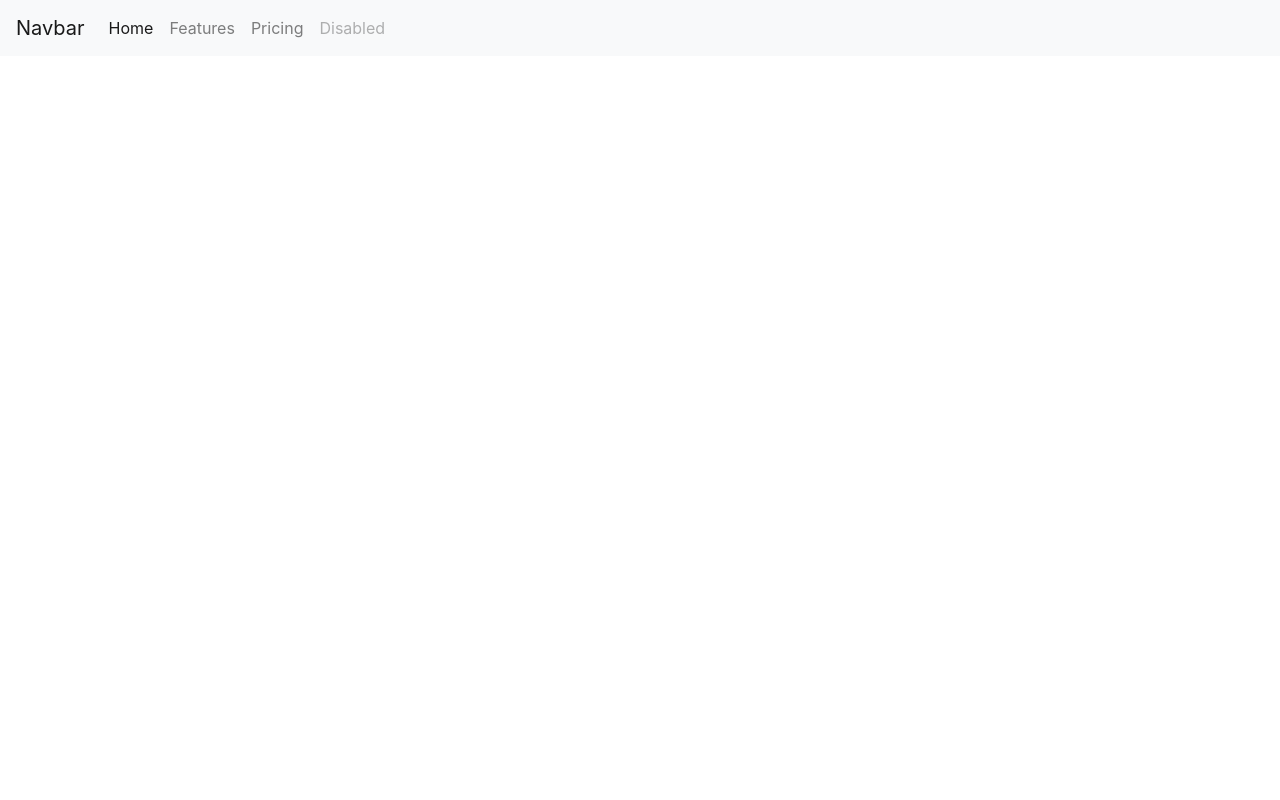
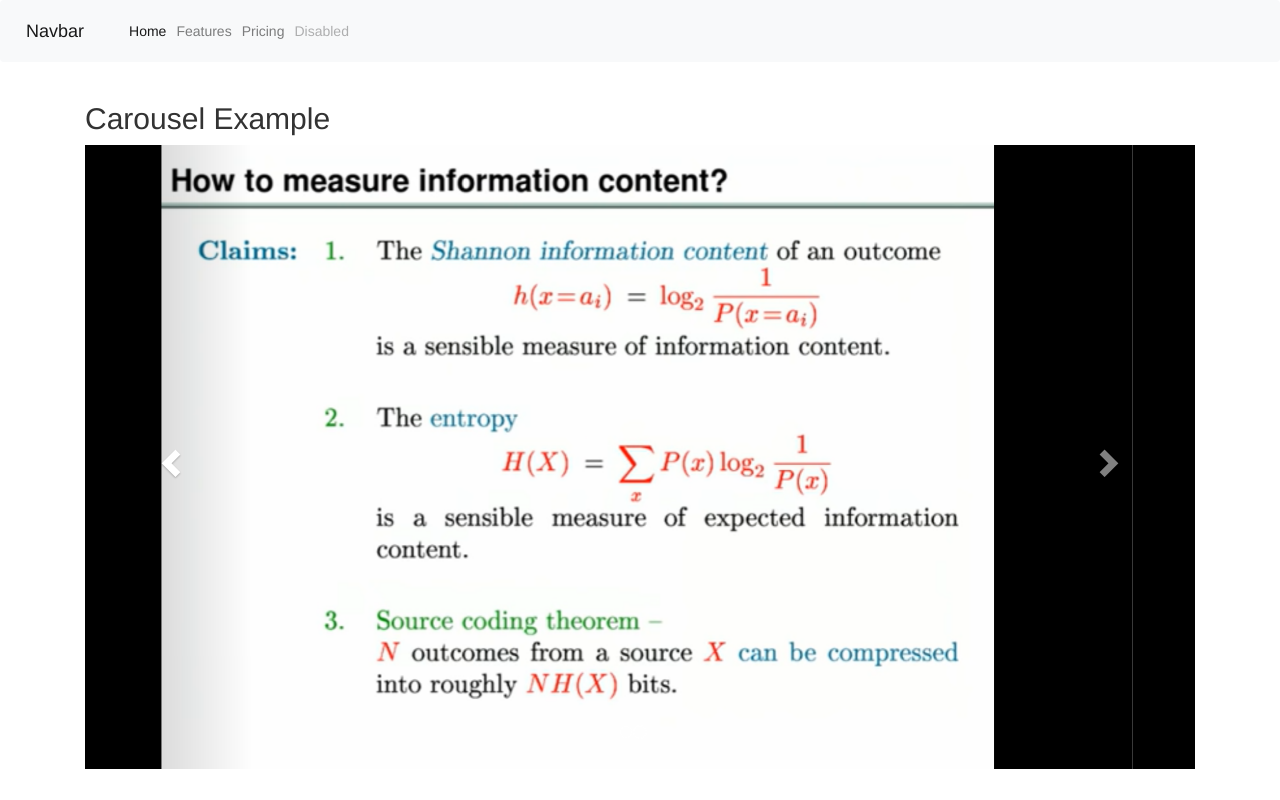
Before and after one commit to hoonie96/uni-project, a plain HTML site: page index.html in a window 1280 px wide. Drawn offline with nearby package versions, Linux system fonts and the light colour scheme.

Commit message:
adding images and slide

```diff
--- a/index.html
+++ b/index.html
@@ -3,6 +3,11 @@
     <head>
         <title>Soyage</title>
         <link rel="stylesheet" href="https://cdn.jsdelivr.net/npm/bootstrap@4.5.3/dist/css/bootstrap.min.css" integrity="sha384-TX8t27EcRE3e/ihU7zmQxVncDAy5uIKz4rEkgIXeMed4M0jlfIDPvg6uqKI2xXr2" crossorigin="anonymous">
+    <!-- phto slide -->
+        <link rel="stylesheet" href="https://maxcdn.bootstrapcdn.com/bootstrap/3.4.1/css/bootstrap.min.css">
+        <script src="https://ajax.googleapis.com/ajax/libs/jquery/3.5.1/jquery.min.js"></script>
+        <script src="https://maxcdn.bootstrapcdn.com/bootstrap/3.4.1/js/bootstrap.min.js"></script>
+
     </head>
     <body>
         <nav class="navbar navbar-expand-lg navbar-light bg-light">
@@ -27,5 +32,46 @@
               </ul>
             </div>
           </nav>
+
+
+<!-- photo slide-->
+          <div class="container">
+            <h2>Carousel Example</h2>
+            <div id="myCarousel" class="carousel slide" data-ride="carousel">
+              <!-- Indicators -->
+              <ol class="carousel-indicators">
+                <li data-target="#myCarousel" data-slide-to="0" class="active"></li>
+                <li data-target="#myCarousel" data-slide-to="1"></li>
+                <li data-target="#myCarousel" data-slide-to="2"></li>
+              </ol>
+
+              <!-- Wrapper for slides -->
+              <div class="carousel-inner">
+                <div class="item active">
+                  <img src="images/a.png" alt="a.png" style="width:100%;">
+                </div>
+
+                <div class="item">
+                  <img src="images/b.png" alt="b.png" style="width:100%;">
+                </div>
+
+                <div class="item">
+                  <img src="images/c.png" alt="c.png" style="width:100%;">
+                </div>
+              </div>
+
+              <!-- Left and right controls -->
+              <a class="left carousel-control" href="#myCarousel" data-slide="prev">
+                <span class="glyphicon glyphicon-chevron-left"></span>
+                <span class="sr-only">Previous</span>
+              </a>
+              <a class="right carousel-control" href="#myCarousel" data-slide="next">
+                <span class="glyphicon glyphicon-chevron-right"></span>
+                <span class="sr-only">Next</span>
+              </a>
+            </div>
+          </div>
+
+
     </body>
 </html>
```
Also changed, not shown: images/a.png (added), images/b.png (added), images/c.png (added).
